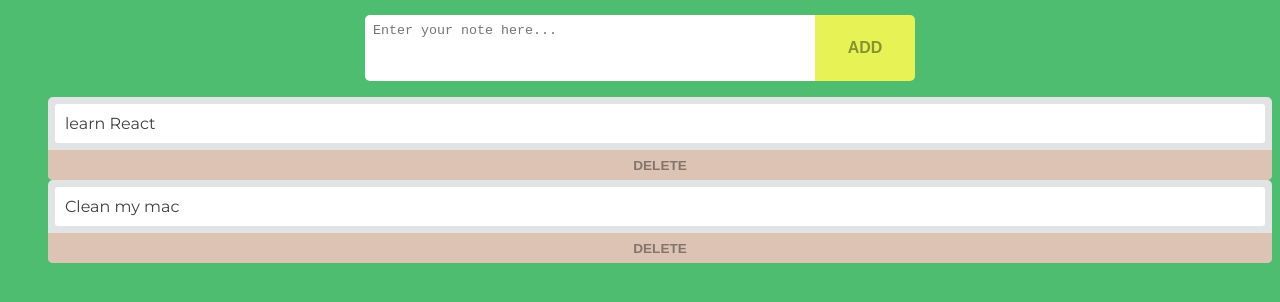
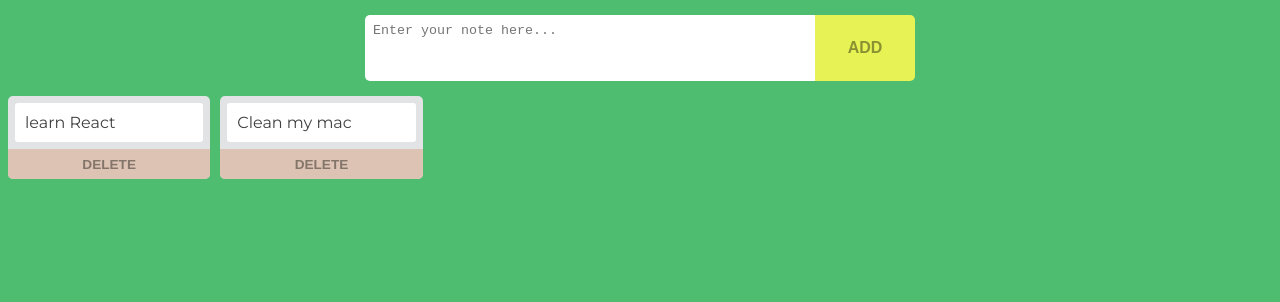
Before and after one commit to AlexFisher13/todo-list, a React (Create React App) app: page / in a window 1280 px wide. Shown: the top 302 px of the page. Built offline with nearby package versions, Linux system fonts and the light colour scheme.

Commit message:
add combineReducers

```diff
--- a/src/App.js
+++ b/src/App.js
@@ -4,15 +4,13 @@ import Note from './components/Note'
 
 class App extends Component {
 
-    addTask(){
+  addTask(){
         const input = document.getElementById("taskInput");
         this.props.onAddTask(input.value);
         input.value = '';
-
-    }
+  }
 
   render() {
-        console.log(this.props.testStore);
     return (
         <div>
             <div className="noteEditor">
@@ -22,13 +20,12 @@ class App extends Component {
                 <button className="add" onClick={this.addTask.bind(this)}>Add</button>
             </div>
 
-            <ul>
+            <div className="noteGrid">
                 {
-                    this.props.testStore.map((task, index) =>
+                    this.props.tasks.map((task, index) =>
                         <Note key={index} task={task}/>
-                    )
-                }
-            </ul>
+                )}
+            </div>
         </div>
     );
   }
@@ -36,7 +33,7 @@ class App extends Component {
 
 export default connect(
     state => ({
-        testStore: state
+        tasks: state.tasks
     }),
     dispatch => ({
         onAddTask: (taskName) => {
--- a/src/index.js
+++ b/src/index.js
@@ -4,25 +4,12 @@ import './index.css';
 import App from './App';
 import {createStore} from "redux";
 import {Provider} from "react-redux"
+import reducer from './reducers/reducer'
 
-const initialState = [
-  'learn React',
-    'Clean my mac'
-];
-
-function taskList(state=initialState, action){
-    if (action.type === 'task') {
-        return [
-            ...state,
-            action.payload
-        ];
-    }
-    return state;
-}
-const store = createStore(taskList);
+const store = createStore(reducer);
 
 ReactDOM.render(
     <Provider store={store}>
         <App/>
     </Provider>,
-    document.getElementById('root'));
+document.getElementById('root'));
--- /dev/null
+++ b/src/reducers/reducer.js
@@ -0,0 +1,6 @@
+import {combineReducers} from 'redux';
+import tasks from './tasks'
+
+export default combineReducers({
+    tasks
+})
--- /dev/null
+++ b/src/reducers/tasks.js
@@ -0,0 +1,14 @@
+const initialState = [
+        'learn React',
+        'Clean my mac'
+    ];
+
+export default function taskList(state=initialState, action){
+    if (action.type === 'task') {
+        return [
+            ...state,
+            action.payload
+        ];
+    }
+  return state;
+}
```
Also changed, not shown: src/components/NoteEditor.js (deleted, +0 -23 lines), src/components/NoteGrid.js (deleted, +0 -12 lines).
